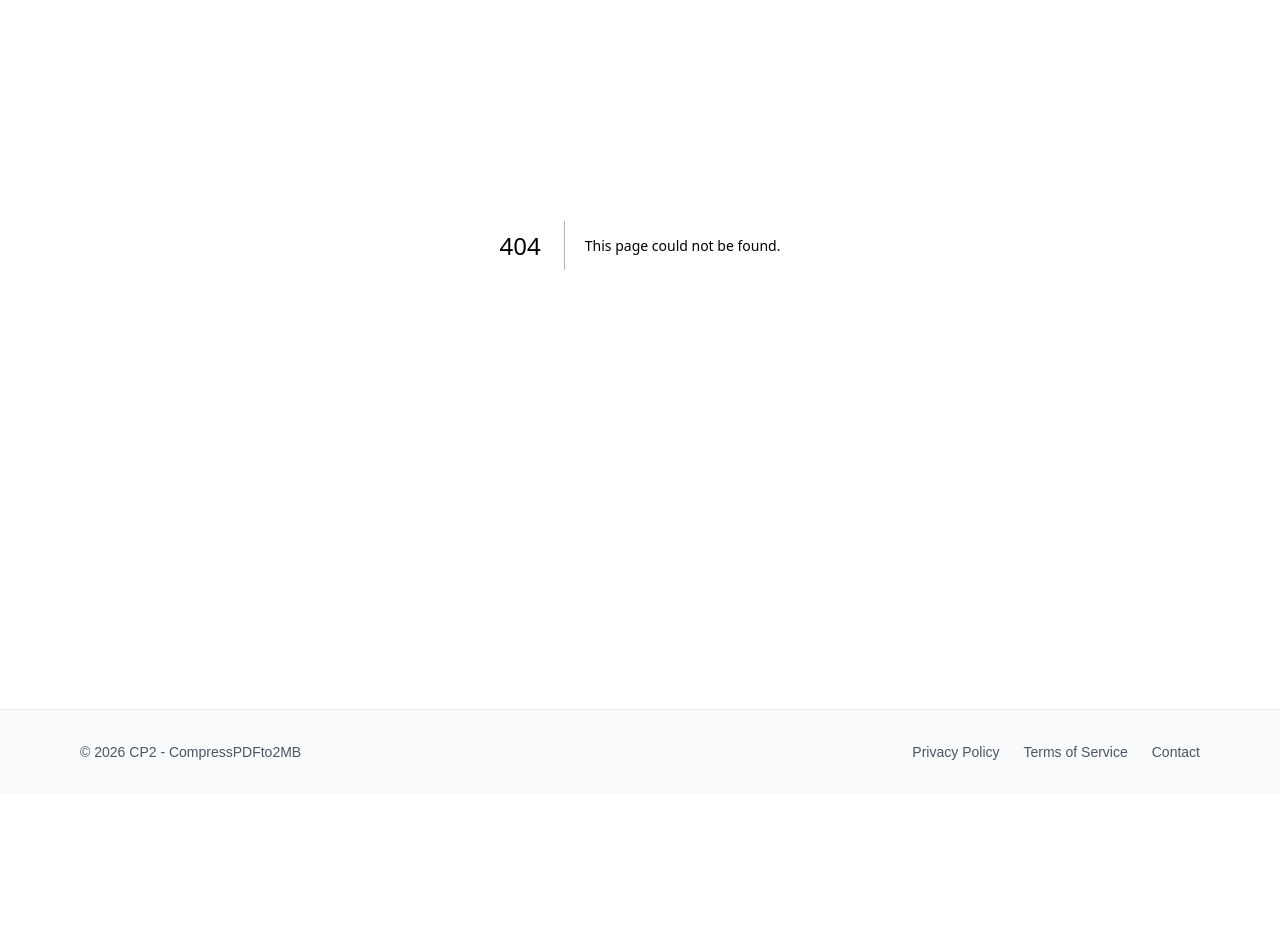
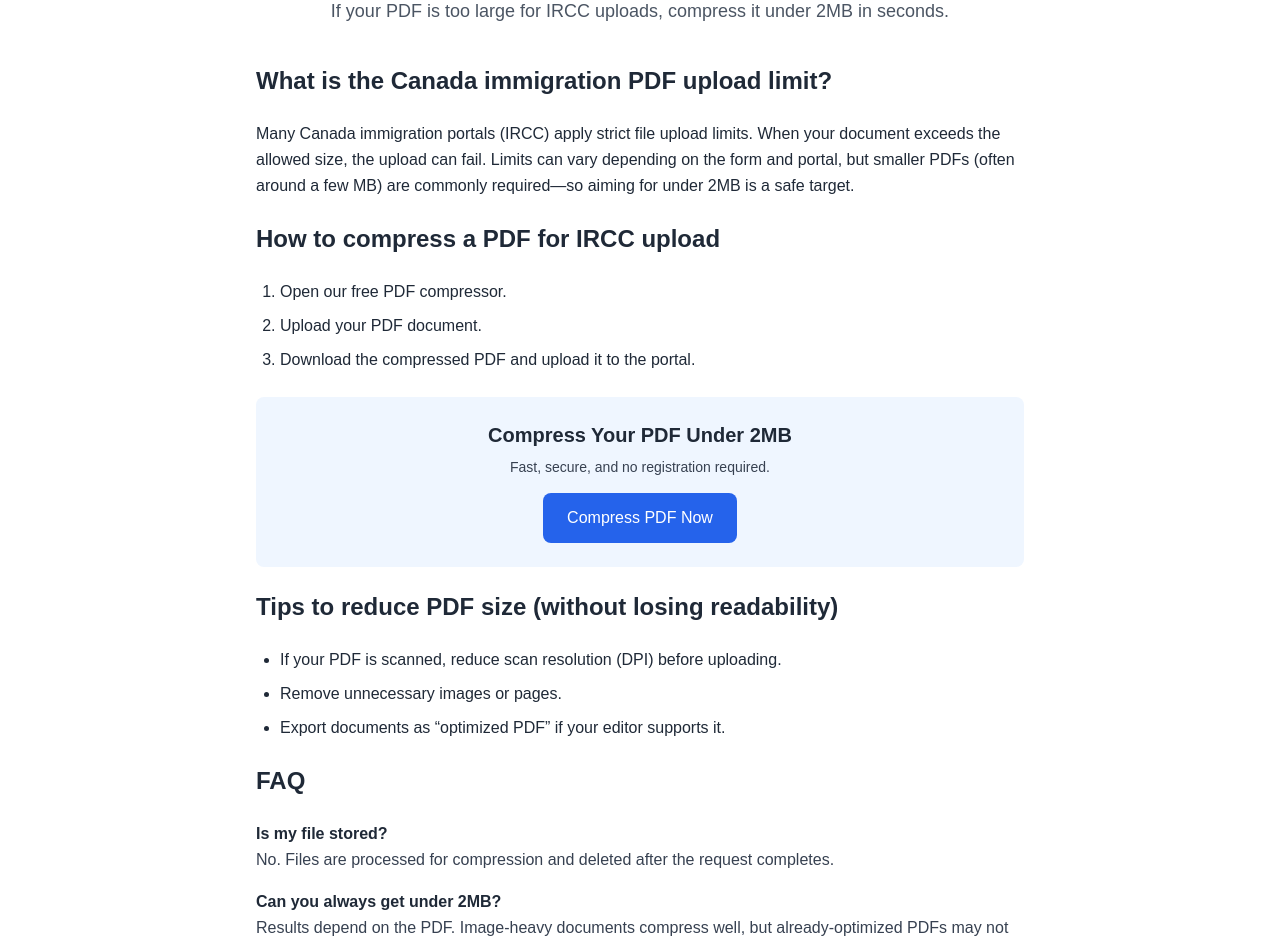
Before and after one commit to behicyildirim/compresspdfto2mb, a Next.js app: page /canada-immigration-pdf-size-limit in a window 1280 px wide. Before the commit this address had no page. Shown: the part 220-1165 px from the top of the page. Before the commit the page ends 1014 px from the top, so only its background shows below. Built offline with nearby package versions, Linux system fonts and the light colour scheme.

Commit message:
add canada immigration pdf limit page

```diff
--- /dev/null
+++ b/app/canada-immigration-pdf-size-limit/page.tsx
@@ -0,0 +1,85 @@
+import Link from "next/link";
+
+export const metadata = {
+  title: "Canada Immigration PDF Size Limit (2025 Guide) | CP2",
+  description:
+    "Learn common Canada immigration portal PDF upload limits and how to compress your PDF under 2MB fast and securely.",
+};
+
+export default function CanadaImmigrationPdfLimitPage() {
+  return (
+    <main className="min-h-screen bg-white px-4 py-14">
+      <div className="mx-auto max-w-3xl text-gray-800">
+        <h1 className="text-4xl font-bold text-center">
+          Canada Immigration PDF Size Limit (2025 Guide)
+        </h1>
+
+        <p className="mt-4 text-lg text-gray-600 text-center">
+          If your PDF is too large for IRCC uploads, compress it under 2MB in seconds.
+        </p>
+
+        <div className="mt-10 space-y-6 leading-relaxed">
+          <h2 className="text-2xl font-semibold">
+            What is the Canada immigration PDF upload limit?
+          </h2>
+          <p>
+            Many Canada immigration portals (IRCC) apply strict file upload limits.
+            When your document exceeds the allowed size, the upload can fail.
+            Limits can vary depending on the form and portal, but smaller PDFs (often around a few MB)
+            are commonly required—so aiming for under 2MB is a safe target.
+          </p>
+
+          <h2 className="text-2xl font-semibold">
+            How to compress a PDF for IRCC upload
+          </h2>
+          <ol className="list-decimal pl-6 space-y-2">
+            <li>Open our free PDF compressor.</li>
+            <li>Upload your PDF document.</li>
+            <li>Download the compressed PDF and upload it to the portal.</li>
+          </ol>
+
+          <div className="mt-8 bg-blue-50 p-6 rounded-lg text-center">
+            <h3 className="text-xl font-semibold mb-2">
+              Compress Your PDF Under 2MB
+            </h3>
+            <p className="text-sm text-gray-700">
+              Fast, secure, and no registration required.
+            </p>
+
+            <Link
+              href="/"
+              className="inline-block mt-4 bg-blue-600 text-white px-6 py-3 rounded-lg hover:bg-blue-700 transition"
+            >
+              Compress PDF Now
+            </Link>
+          </div>
+
+          <h2 className="text-2xl font-semibold mt-10">
+            Tips to reduce PDF size (without losing readability)
+          </h2>
+          <ul className="list-disc pl-6 space-y-2">
+            <li>If your PDF is scanned, reduce scan resolution (DPI) before uploading.</li>
+            <li>Remove unnecessary images or pages.</li>
+            <li>Export documents as “optimized PDF” if your editor supports it.</li>
+          </ul>
+
+          <h2 className="text-2xl font-semibold mt-10">FAQ</h2>
+          <div className="space-y-4">
+            <div>
+              <h3 className="font-semibold">Is my file stored?</h3>
+              <p className="text-gray-700">
+                No. Files are processed for compression and deleted after the request completes.
+              </p>
+            </div>
+            <div>
+              <h3 className="font-semibold">Can you always get under 2MB?</h3>
+              <p className="text-gray-700">
+                Results depend on the PDF. Image-heavy documents compress well, but already-optimized PDFs may not shrink much.
+              </p>
+            </div>
+          </div>
+        </div>
+      </div>
+    </main>
+  );
+}
--- a/app/page.tsx
+++ b/app/page.tsx
@@ -144,6 +144,17 @@ export default function Home() {
     Learn how to reduce your PDF under the 2MB USCIS upload limit.
   </div>
 </a>
+<a
+  href="/canada-immigration-pdf-size-limit"
+  className="block rounded-lg border bg-white p-4 hover:shadow transition"
+>
+  <div className="font-medium text-gray-900">
+    Canada Immigration PDF Size Limit
+  </div>
+  <div className="mt-1 text-sm text-gray-600">
+    Compress PDFs under 2MB for IRCC uploads and immigration portals.
+  </div>
+</a>
     <a
       href="/compress-pdf-for-job-application"
       className="block rounded-lg border bg-white p-4 hover:shadow transition"
--- a/app/sitemap.xml/route.ts
+++ b/app/sitemap.xml/route.ts
@@ -8,6 +8,8 @@ export async function GET() {
     "/compress-pdf-for-email",
     "/compress-pdf-for-job-application",
     "/compress-pdf-for-government-forms",
+    "/uscis-pdf-size-limit",
+    "/canada-immigration-pdf-size-limit",
     "/privacy",
     "/terms",
     "/contact",
```
